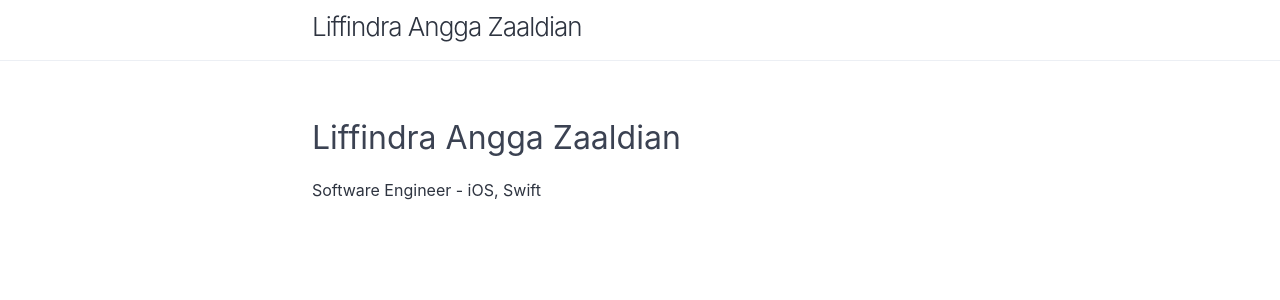
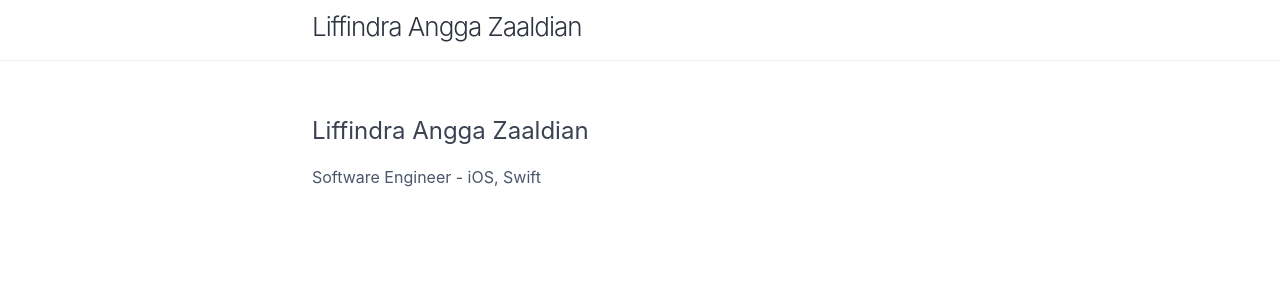
Before and after one commit to findrakecil/findrakecil.github.io, a Jekyll site: the page built from index.html, in a window 1280 px wide. Shown: the top 300 px of the page. Built offline with Jekyll 4.4.1, drawn with Linux system fonts in a browser that asks for light colours; the list of posts is cut into pages by our own code.

Commit message:
feat: about style

```diff
--- a/_sass/theme.scss
+++ b/_sass/theme.scss
@@ -169,6 +169,11 @@ pre {
   padding: $spacing-unit 0;
 }
 
+.about p {
+  color: $polar-night-4;
+  margin-top: 0.5rem;
+}
+
 .post-list {
   list-style: none;
   margin-left: 0;
--- a/index.html
+++ b/index.html
@@ -3,7 +3,7 @@ layout: default
 ---
 
 <div class="about">
-  <h1>Liffindra Angga Zaaldian</h1>
+  <h2>Liffindra Angga Zaaldian</h2>
   <p>Software Engineer - iOS, Swift</p>
 </div>
 
```
